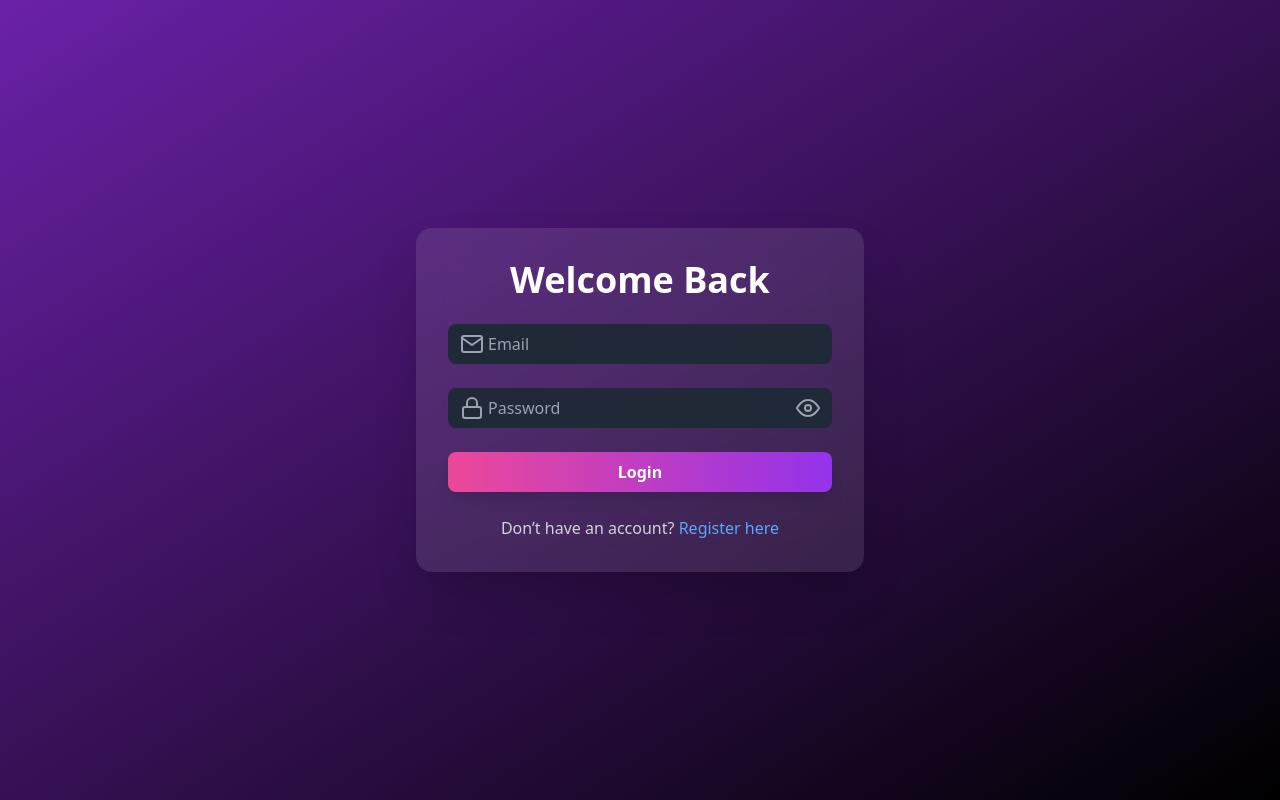
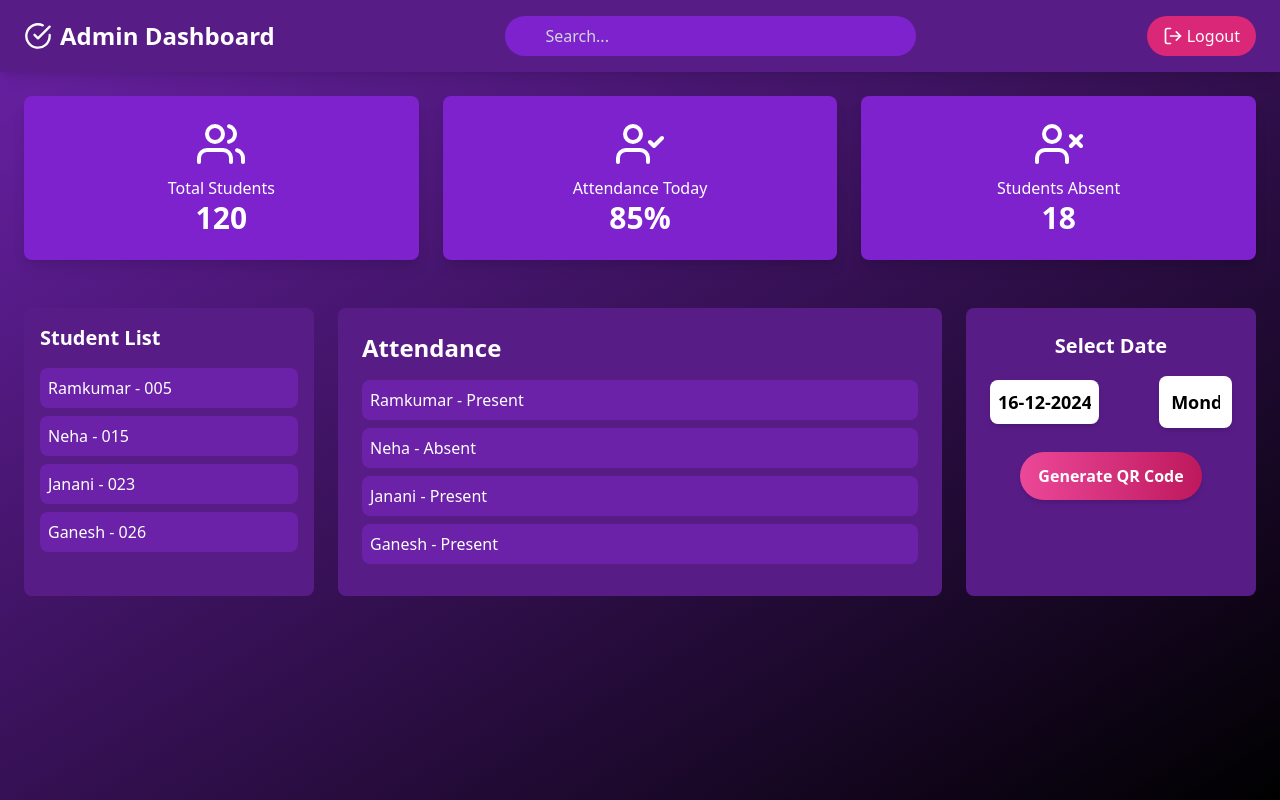
Before and after one commit to Hariharanpugazh/SAMS, a React (Create React App) app in the folder Frontend/: page /admindashboard in a window 1280 px wide. Before the commit this address led to /login. Built offline with nearby package versions, Linux system fonts and the light colour scheme.

Commit message:
Admin Dashboard UI

```diff
--- a/Frontend/src/App.js
+++ b/Frontend/src/App.js
@@ -4,6 +4,7 @@ import Login from './pages/Login';
 import Register from './pages/Register';
 import StudentDashboard from './pages/StudentDashboard';
 import QRCodePage from './pages/QRCode';
+import AdminDashboard from './pages/AdminDashboard';
 
 const App = () => {
     // Helper function to check if the user is authenticated
@@ -22,17 +23,27 @@ const App = () => {
                     {/* Register Page */}
                     <Route path="/register" element={<Register />} />
 
-                    {/* Studenet */}
-                    <Route path="/studentdashboard" element={<StudentDashboard />} />
+                    {/* Student Dashboard */}
+                    <Route
+                        path="/studentdashboard"
+                        element={isAuthenticated() ? <StudentDashboard /> : <Navigate to="/login" />}
+                    />
+
+                    {/* Admin Dashboard */}
+                    <Route
+  path="/admindashboard"
+  element={<AdminDashboard />}
+/>
+<Route
+  path="/studentdashboard"
+  element={<StudentDashboard />}
+/>
+
+                    {/* QR Code Page */}
                     <Route path="/qrcode" element={<QRCodePage />} />
 
-                    {/* Teacher */}
-
-                    {/* Default Route: Redirect to Login if not authenticated */}
-                    <Route
-                        path="*"
-                        element={isAuthenticated() ? <Navigate to="/login" /> : <Navigate to="/login" />}
-                    />
+                    {/* Default Route */}
+                    <Route path="*" element={<Navigate to="/login" />} />
                 </Routes>
             </div>
         </Router>
--- /dev/null
+++ b/Frontend/src/components/Navbar.js
@@ -0,0 +1,50 @@
+import React from "react";
+import { useNavigate } from "react-router-dom";
+import { User, LogOut, Home, Search } from "react-feather";
+
+const Navbar = ({ title, onSearch }) => {
+  const navigate = useNavigate();
+
+  const handleLogout = () => {
+    localStorage.removeItem("token"); // Remove authentication token
+    navigate("/login"); // Redirect to login page
+  };
+
+  return (
+    <div className="flex justify-between items-center px-6 py-4 bg-purple-900 shadow-lg text-white">
+      {/* Logo/Title */}
+      <div className="flex items-center gap-2 text-2xl font-bold">
+        <Home size={28} />
+        <span>{title}</span>
+      </div>
+
+      {/* Search Bar */}
+      <div className="relative flex items-center w-1/3">
+        <Search className="absolute left-3 text-gray-300" size={20} />
+        <input
+          type="text"
+          placeholder="Search..."
+          onChange={(e) => onSearch(e.target.value)}
+          className="w-full py-2 pl-10 pr-4 rounded-full bg-purple-700 text-white placeholder-gray-300 focus:outline-none focus:ring focus:ring-pink-500"
+        />
+      </div>
+
+      {/* Profile and Logout */}
+      <div className="flex items-center gap-6">
+        <div className="flex items-center gap-2">
+          <User size={28} className="bg-pink-500 rounded-full p-1" />
+          <span className="text-lg font-semibold">Anusha Sharma</span>
+        </div>
+        <button
+          onClick={handleLogout}
+          className="flex items-center gap-1 bg-pink-600 hover:bg-pink-800 py-2 px-4 rounded-full transition duration-300"
+        >
+          <LogOut size={20} />
+          Logout
+        </button>
+      </div>
+    </div>
+  );
+};
+
+export default Navbar;
--- /dev/null
+++ b/Frontend/src/pages/AdminDashboard.js
@@ -0,0 +1,165 @@
+import React, { useState, useEffect } from "react";
+import { useNavigate } from "react-router-dom";
+import {
+  Calendar,
+  Users,
+  UserCheck,
+  UserX,
+  CheckCircle,
+  LogOut,
+  Search,
+} from "react-feather";
+import DatePicker from "react-datepicker";
+import "react-datepicker/dist/react-datepicker.css";
+
+const AdminDashboard = () => {
+  const [selectedDate, setSelectedDate] = useState(new Date());
+  const [attendanceData] = useState([
+    { name: "Ramkumar", status: "Present" },
+    { name: "Neha", status: "Absent" },
+    { name: "Janani", status: "Present" },
+    { name: "Ganesh", status: "Present" },
+  ]);
+
+  const [students] = useState([
+    { name: "Ramkumar", rollNo: "005" },
+    { name: "Neha", rollNo: "015" },
+    { name: "Janani", rollNo: "023" },
+    { name: "Ganesh", rollNo: "026" },
+  ]);
+
+  const [currentPageStudents, setCurrentPageStudents] = useState(1);
+  const [searchTerm, setSearchTerm] = useState("");
+  const studentsPerPage = 4;
+
+  const indexOfLastStudent = currentPageStudents * studentsPerPage;
+  const indexOfFirstStudent = indexOfLastStudent - studentsPerPage;
+  const currentStudents = students.filter((student) =>
+    student.name.toLowerCase().includes(searchTerm.toLowerCase())
+  ).slice(indexOfFirstStudent, indexOfLastStudent);
+
+  const paginateStudents = (pageNumber) => setCurrentPageStudents(pageNumber);
+  const navigate = useNavigate();
+
+  const handleLogout = () => {
+    localStorage.removeItem("token");
+    navigate("/login");
+  };
+
+  useEffect(() => {
+    document.body.style.animation = "fadeIn 1s ease-in-out";
+  }, []);
+
+  return (
+    <div className="min-h-screen bg-gradient-to-br from-purple-800 to-black text-white animate-fadeIn">
+      {/* Navbar */}
+      <div className="flex justify-between items-center px-6 py-4 bg-purple-900 shadow-lg animate-slideInDown">
+        <div className="flex items-center gap-2 text-2xl font-bold">
+          <CheckCircle size={28} />
+          <span>Admin Dashboard</span>
+        </div>
+        <div className="relative flex items-center w-1/3">
+          <Search className="absolute left-3 text-gray-300" size={20} />
+          <input
+            type="text"
+            placeholder="Search..."
+            onChange={(e) => setSearchTerm(e.target.value)}
+            className="w-full py-2 pl-10 pr-4 rounded-full bg-purple-700 text-white placeholder-gray-300 focus:outline-none focus:ring focus:ring-pink-500 transition-transform transform hover:scale-105"
+          />
+        </div>
+        <button
+          onClick={handleLogout}
+          className="flex items-center gap-1 bg-pink-600 hover:bg-pink-800 py-2 px-4 rounded-full transition-transform transform hover:scale-110 duration-300"
+        >
+          <LogOut size={20} />
+          Logout
+        </button>
+      </div>
+
+      {/* Stats Section */}
+      <div className="p-6 grid grid-cols-3 gap-6">
+        {[1, 2, 3].map((_, i) => (
+          <div
+            key={i}
+            className="p-6 bg-purple-700 rounded-lg text-center shadow-lg transform transition-all hover:scale-105 hover:bg-pink-600 animate-slideInUp"
+            style={{ animationDelay: `${i * 0.2}s` }}
+          >
+            {i === 0 && <Users size={48} className="mx-auto mb-2" />}
+            {i === 1 && <UserCheck size={48} className="mx-auto mb-2" />}
+            {i === 2 && <UserX size={48} className="mx-auto mb-2" />}
+            <h3>
+              {i === 0
+                ? "Total Students"
+                : i === 1
+                ? "Attendance Today"
+                : "Students Absent"}
+            </h3>
+            <p className="text-3xl font-bold">{i === 0 ? "120" : i === 1 ? "85%" : "18"}</p>
+          </div>
+        ))}
+      </div>
+
+      {/* Main Content */}
+      <div className="grid grid-cols-4 gap-6 p-6">
+        {/* Student List */}
+        <div className="col-span-1 p-4 bg-purple-900 rounded-lg animate-slideInLeft">
+          <h2 className="text-xl font-bold mb-4">Student List</h2>
+          <ul>
+            {currentStudents.map((student, index) => (
+              <li
+                key={index}
+                className="p-2 bg-purple-800 rounded-lg mb-2 transition-transform transform hover:scale-105"
+              >
+                {student.name} - {student.rollNo}
+              </li>
+            ))}
+          </ul>
+        </div>
+
+        {/* Attendance List */}
+        <div className="col-span-2 p-6 bg-purple-900 rounded-lg animate-fadeIn">
+          <h2 className="text-2xl font-bold mb-4">Attendance</h2>
+          <ul>
+            {attendanceData.map((record, index) => (
+              <li
+                key={index}
+                className="p-2 bg-purple-800 rounded-lg mb-2 transition-transform transform hover:scale-105"
+              >
+                {record.name} - {record.status}
+              </li>
+            ))}
+          </ul>
+        </div>
+
+        {/* Calendar */}
+        <div className="col-span-1 p-6 bg-purple-900 rounded-lg animate-slideInRight">
+          <h2 className="text-xl font-bold mb-4 text-center">Select Date</h2>
+          <div className="flex items-center gap-6 mb-6">
+            <DatePicker
+              selected={selectedDate}
+              onChange={(date) => setSelectedDate(date)}
+              className="w-3/4 p-2 text-lg font-semibold rounded-lg shadow-md text-black focus:ring-200 focus:ring-pink-500 transition-transform transform hover:scale-105"
+              dateFormat="dd-MM-yyyy"
+            />
+            <input
+              type="text"
+              value={selectedDate.toLocaleDateString("en-US", { weekday: "long" })}
+              readOnly
+              className="w-1/2 p-3 text-lg font-semibold rounded-lg shadow-md text-black focus:ring-200 focus:ring-pink-500 transition-transform transform hover:scale-105"
+            />
+          </div>
+          <div className="flex justify-center">
+            <button
+              onClick={() => navigate("/qrcode")}
+              className="w-3/4 py-3 bg-gradient-to-r from-pink-500 to-pink-700 text-white font-bold rounded-full shadow-md transition-transform transform hover:scale-110 hover:from-pink-600 hover:to-pink-800"
+            >
+              Generate QR Code
+            </button>
+          </div>
+        </div>
+      </div>
+    </div>
+  );
+};
+
+export default AdminDashboard;
--- a/Frontend/src/pages/Login.js
+++ b/Frontend/src/pages/Login.js
@@ -17,12 +17,22 @@ const Login = () => {
   const handleSubmit = async (e) => {
     e.preventDefault();
     try {
-      await axios.post('http://127.0.0.1:8000/api/accounts/login/', formData);
+      // API call for login
+      const response = await axios.post('http://127.0.0.1:8000/api/accounts/login/', formData);
+      const { role } = response.data; // Extract role from the backend response
+
       setSuccess(true);
+
       setTimeout(() => {
-        // alert("Navigating to the dashboard!");
-        navigate('/studentdashboard'); // Replace with actual navigation logic
-      }, 2000);
+        // Navigate based on role with state
+        if (role === 'admin') {
+          navigate('/admindashboard', { state: { role } });
+        } else if (role === 'student') {
+          navigate('/studentdashboard', { state: { role } });
+        } else {
+          setError('Unauthorized role');
+        }
+      }, 1000);
     } catch (err) {
       setError(err.response?.data?.error || 'Invalid credentials');
     }
```
Also changed, not shown: Frontend/package.json (+6 -2 lines), 2 other files (tests, documents, lock files or other folders).
